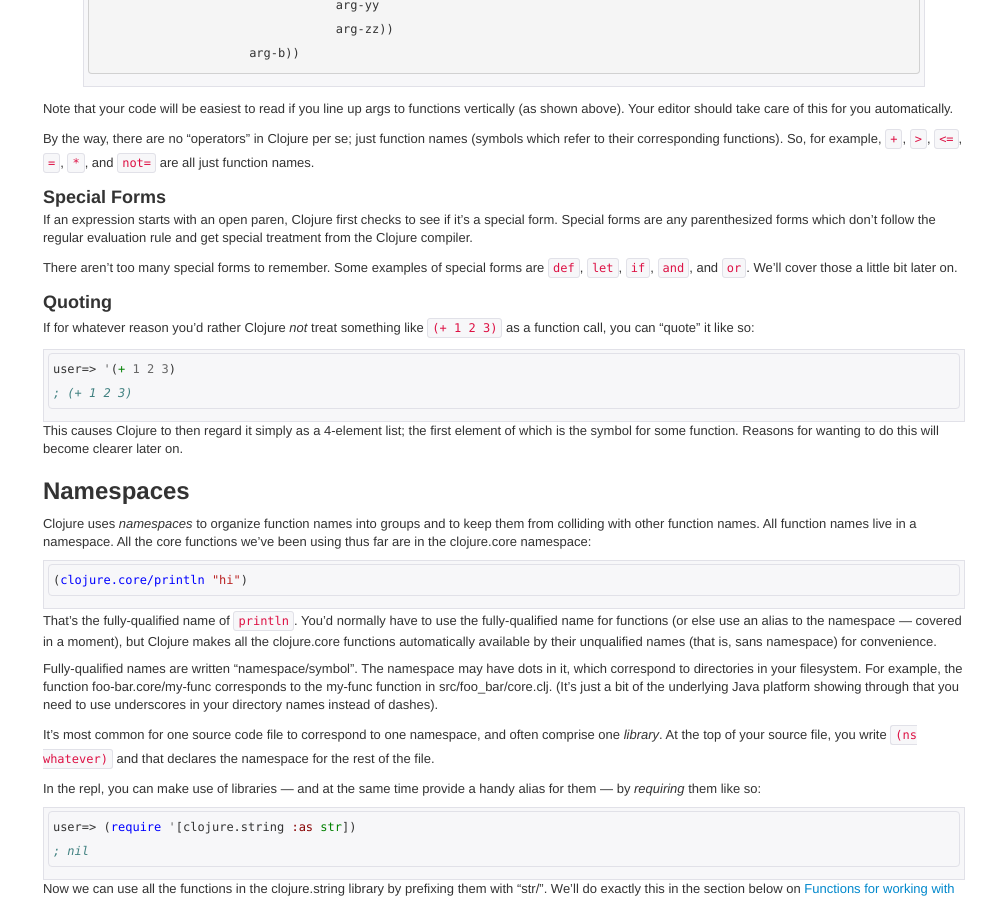
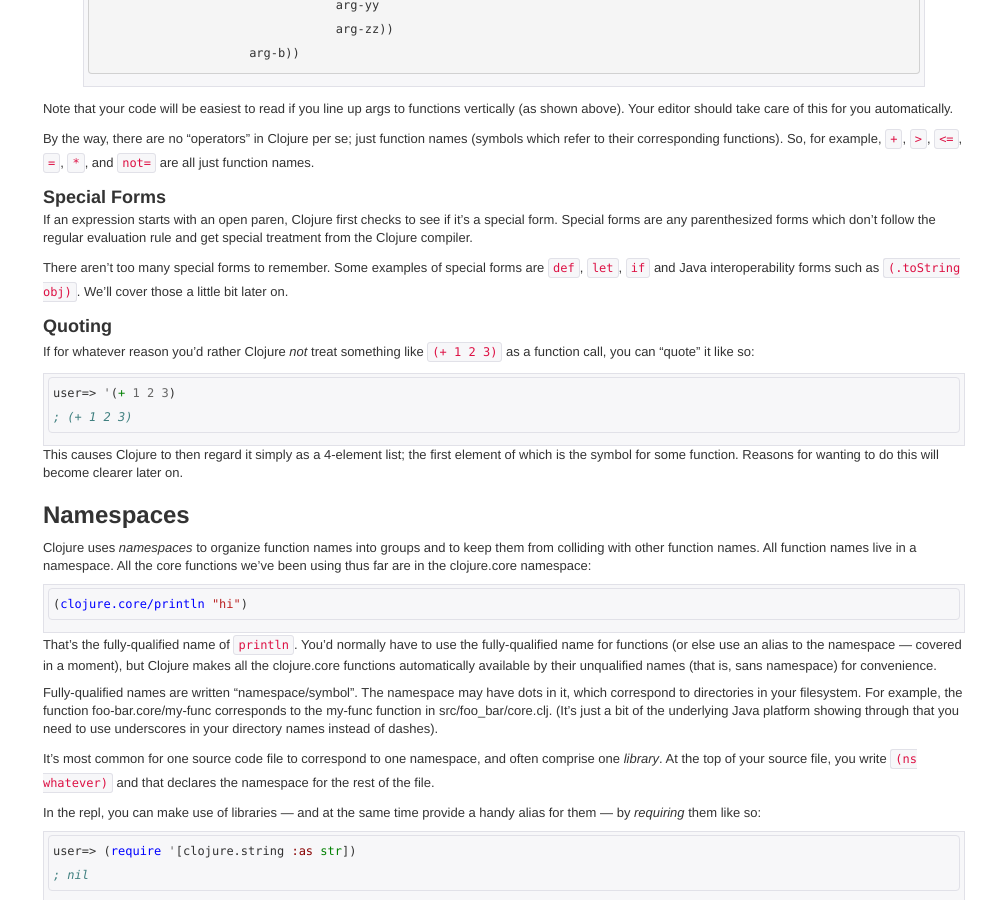
Before and after one commit to clojuredocs/guides, a Jekyll site: the page built from articles/tutorials/introduction.md, in a window 1280 px wide and 900 px high, scrolled down 4223 px. Shown: the whole window, without its empty margins (295-1280 px from the left). Built offline with Jekyll 4.4.1, drawn with Linux system fonts in a browser that asks for light colours; some web fonts are replaced; Markdown is read by kramdown in place of the engine named in the settings.

Commit message:
`and` and `or` are macros defined in clojure.core

```diff
--- a/articles/tutorials/introduction.md
+++ b/articles/tutorials/introduction.md
@@ -330,8 +330,8 @@ which don't follow the regular evaluation rule and get special treatment
 from the Clojure compiler.
 
 There aren't too many special forms to remember. Some examples of
-special forms are `def`, `let`, `if`, `and`, and `or`. We'll cover
-those a little bit later on.
+special forms are `def`, `let`, `if` and Java interoperability forms such as `(.toString obj)`.
+We'll cover those a little bit later on.
 
 
 
```
